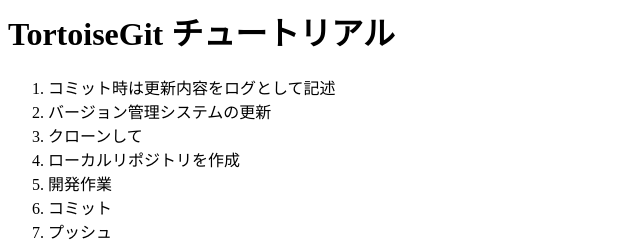
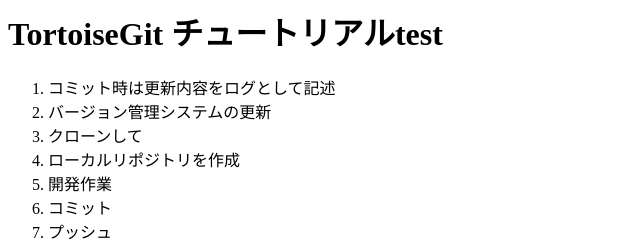
Before and after one commit to nnsato/github.io, a plain HTML site: page git-tut01.html in a window 1280 px wide. Shown: the full height of the page, 0-640 px from the left. Drawn offline with Linux system fonts and the light colour scheme.

Commit message:
git-tut01.html をコミット＆プッシュ

```diff
--- a/git-tut01.html
+++ b/git-tut01.html
@@ -1,7 +1,7 @@
 <html>
 <body>
 
- <h1>TortoiseGit チュートリアル</h1>
+ <h1>TortoiseGit チュートリアルtest</h1>
  <ol>
 <li>コミット時は更新内容をログとして記述</li>
 <li>バージョン管理システムの更新</li>
```
